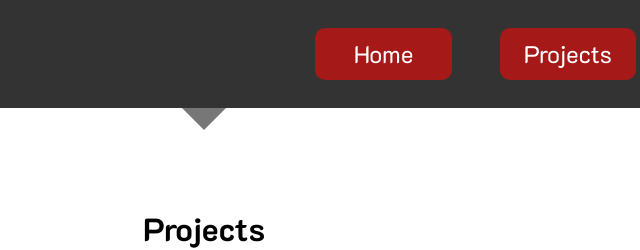
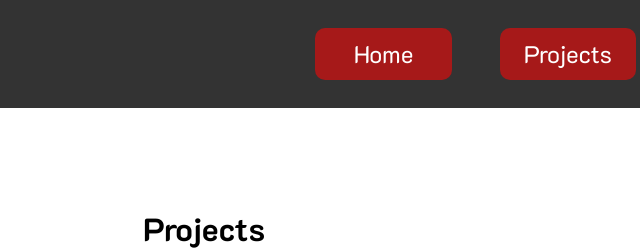
Before and after one commit to amstanley1/amstanley1.github.io, a plain HTML site: page projects.html in a window 1280 px wide. Shown: the top 250 px of the page, 436-1076 px from the left. Drawn offline with Linux system fonts and the light colour scheme.

Commit message:
Remove down arrow on projects page

```diff
--- a/projects.html
+++ b/projects.html
@@ -38,7 +38,6 @@
     </header>
     <main>
         <section id="projects">
-            <div class="arrow-down"></div>
             <h4>Projects</h4>
             <div id="project-grid">
                 <article id="project1">
```
